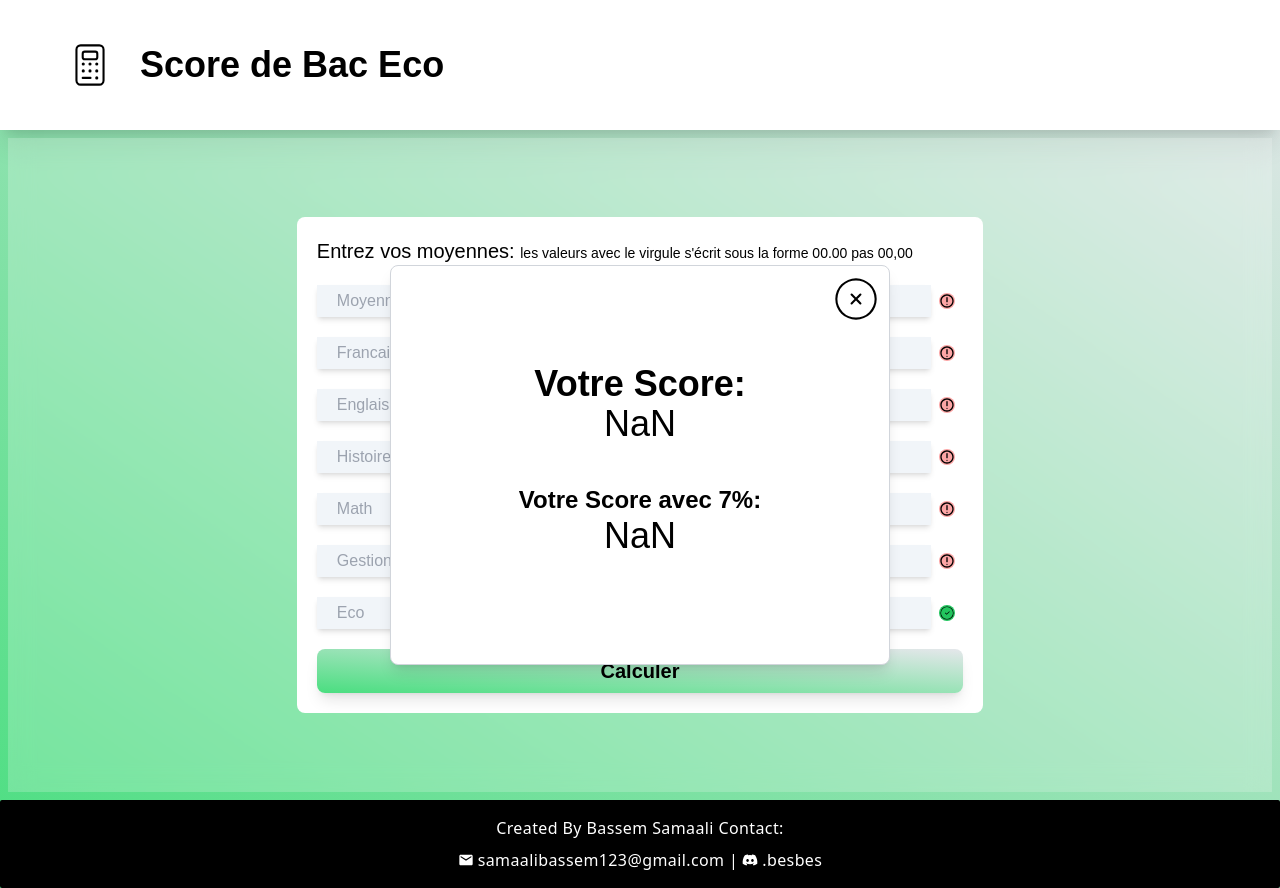
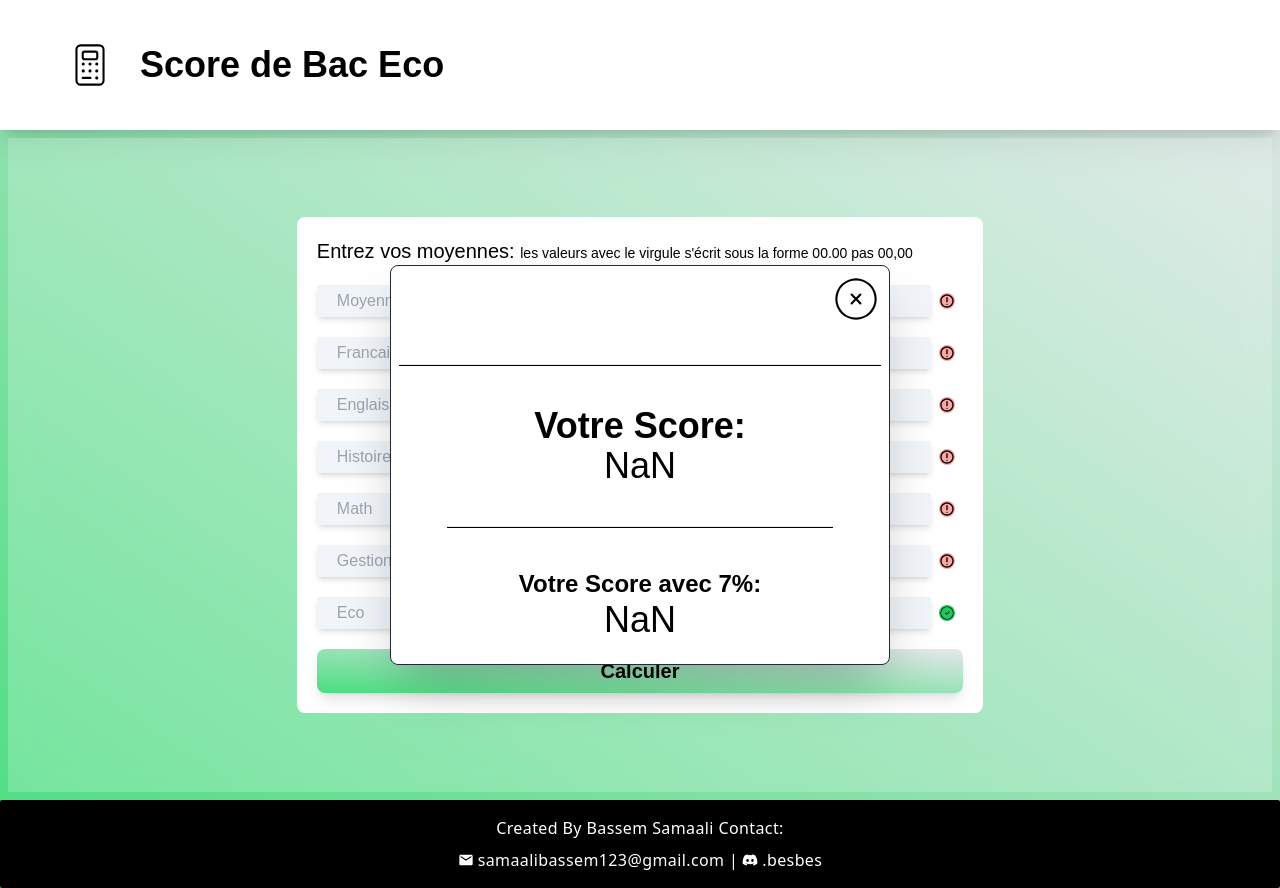
Before and after one commit to samaalibassem123/Bac_score, a Next.js app: page /Eco/principale in a window 1280 px wide. Both pictures are taken after typing "Sample", "Sample", "Sample", "Sample", "Sample", "Sample" into the empty fields and a click on the input "Calculer". Built offline with nearby package versions, Linux system fonts and the light colour scheme; a web font is replaced by a local one.

Commit message:
Add files via upload

```diff
--- a/app/[bac]/controle/layout.jsx
+++ b/app/[bac]/controle/layout.jsx
@@ -3,7 +3,7 @@ import Header from "@/components/Header";
 export default function RootLayout({ children, params }) {
   const Title = `Score de Bac ${params.bac} - Session Controle  `;
   return (
-    <main className="2xl:h-full  h-fit flex flex-col  select-none font-ft">
+    <main className="2xl:h-full pb-5 mb-2  h-fit flex flex-col  select-none font-ft">
       <Header title={Title} />
       {children}
     </main>
--- a/components/FormsC.jsx
+++ b/components/FormsC.jsx
@@ -553,7 +553,7 @@ export default function FormsC(props) {
         Session Controle
       </p>
       <form
-        className=" rounded-lg  2xl:grid 2xl:grid-cols-3 flex flex-col w-full  bg-white select-none font-ft  gap-5 sm:p-5 p-2 sm:w-[55%]"
+        className="rounded-lg  2xl:grid 2xl:grid-cols-3 flex flex-col w-full  bg-white select-none font-ft  gap-5 sm:p-5 p-2 sm:w-[55%]"
         onSubmit={handleSumbit}
       >
         <legend className=" text-xl  col-span-3">
--- a/components/FormsP.jsx
+++ b/components/FormsP.jsx
@@ -478,7 +478,7 @@ export default function FormsP(props) {
       </form>
       {promp && (
         <motion.div
-          className=" z-50 rounded-lg shadow-lg border border-gray-300 absolute  bg-white sm:w-[500px] w-full sm:h-[400px] p-2 flex flex-col  items-center gap-10 font-ft select-none"
+          className=" z-50 rounded-lg shadow-2xl border border-gray-800 absolute  bg-white sm:w-[500px] w-full sm:h-[400px] p-2 flex flex-col  items-center gap-10 font-ft select-none"
           initial={{
             scale: 0,
             opacity: 0,
@@ -493,10 +493,19 @@ export default function FormsP(props) {
         >
           <p className="w-full">
             <CiCircleRemove
-              className=" float-right h-[50px] w-[50px] cursor-pointer hover:scale-105"
+              className=" float-right h-[50px] w-[50px] cursor-pointer hover:scale-110 "
               onClick={() => setpromp(false)}
             />
           </p>
+          <motion.hr
+            initial={{
+              opacity: 0,
+            }}
+            animate={{
+              opacity: 1,
+            }}
+            className="bg-black h-0.5 w-full"
+          />
           <motion.div
             className="flex flex-col items-center"
             initial={{
@@ -519,6 +528,20 @@ export default function FormsP(props) {
             <h1 className="text-4xl font-bold">Votre Score:</h1>
             <p className="text-4xl ">{res}</p>
           </motion.div>
+          <motion.hr
+            initial={{
+              opacity: 0,
+            }}
+            animate={{
+              opacity: 1,
+            }}
+            transition={{
+              delay: 1.7,
+              duration: 0.2,
+            }}
+            className="bg-black h-0.5 w-[80%]"
+          />
+
           <motion.div
             className="flex flex-col items-center"
             initial={{
```
